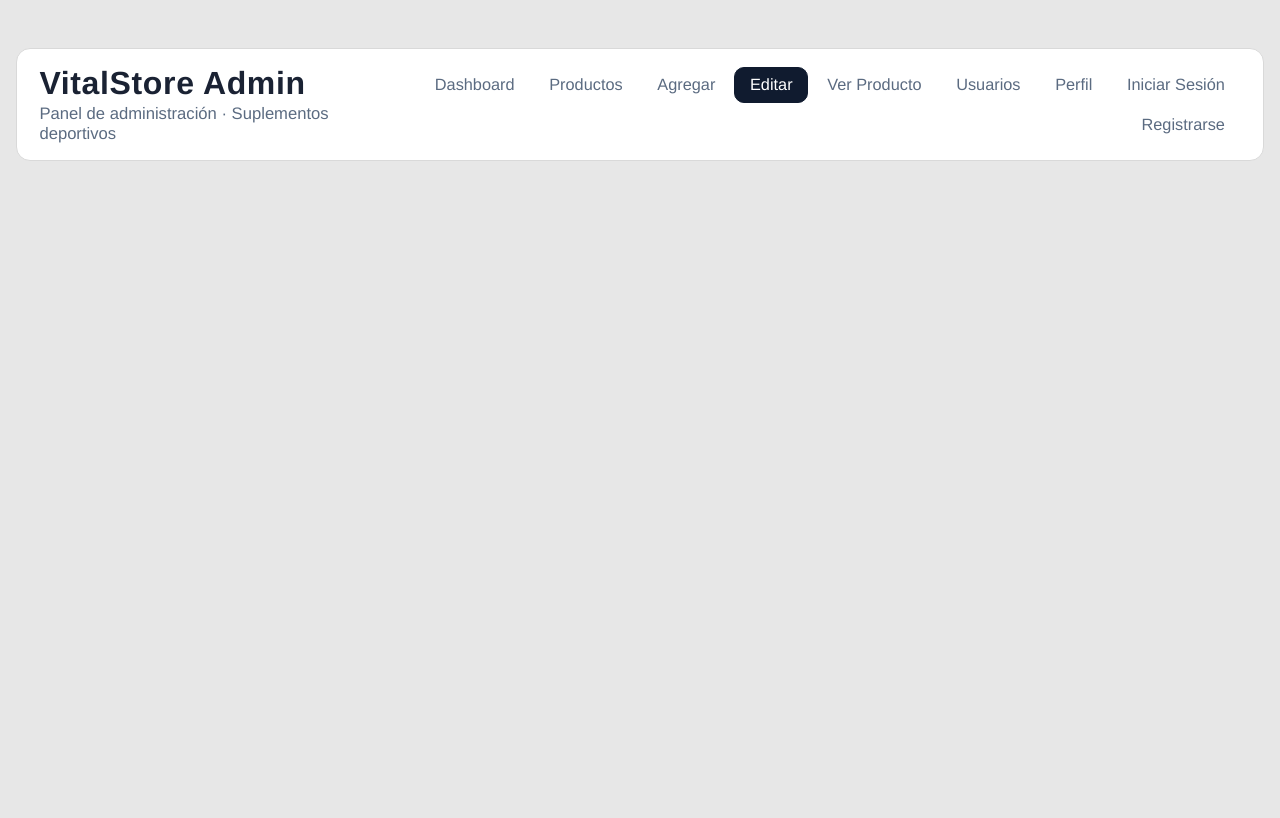
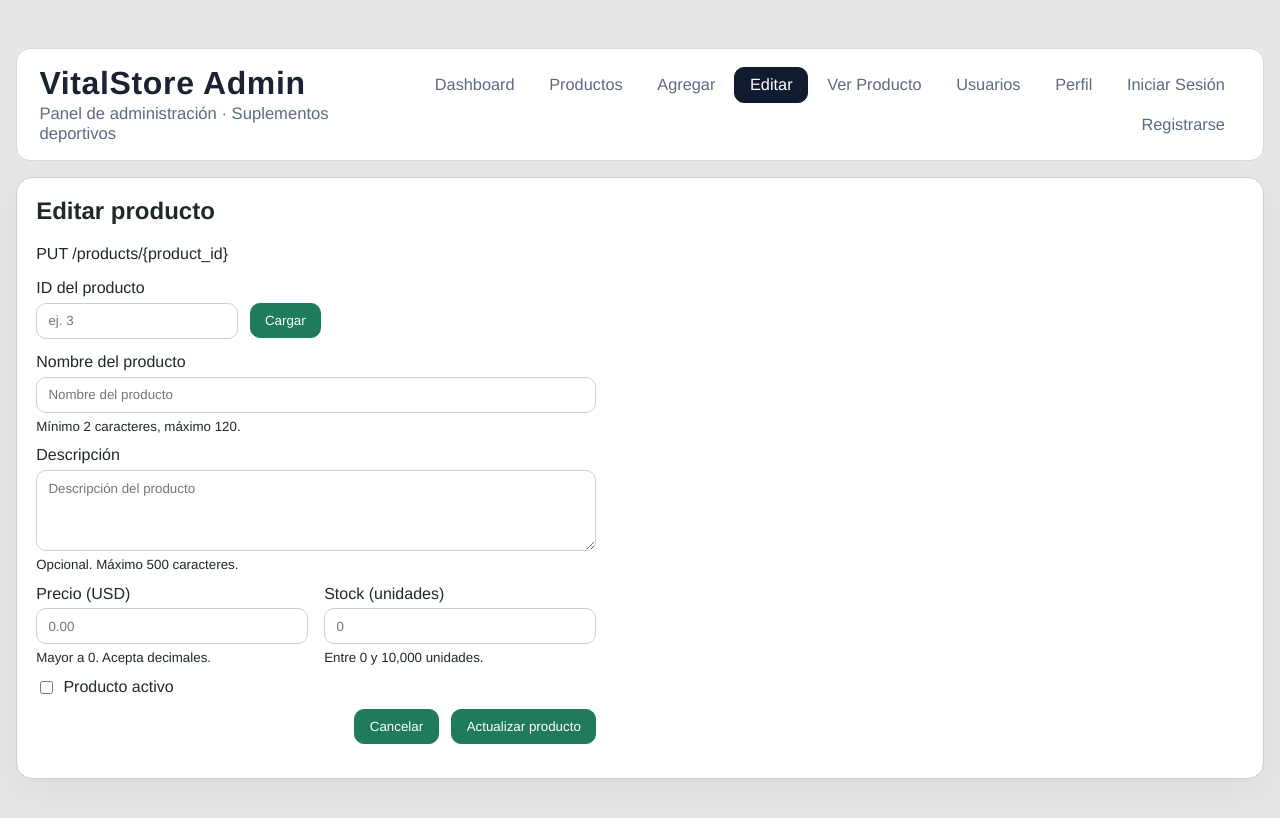
Before and after one commit to Jassos/PSP-Practica, a React (Vite) app in the folder frontend/: page /productos/editar in a window 1280 px wide. Shown: the top 818 px of the page. Built offline with nearby package versions, Linux system fonts and the light colour scheme.

Commit message:
Crear esqueleto front

```diff
--- a/frontend/src/pages/EditarPage.jsx
+++ b/frontend/src/pages/EditarPage.jsx
@@ -60,7 +60,10 @@ import { useState } from "react";
 import { api } from "../api/client";
 import { ApiNotice } from "../components/ApiNotice";
 
-/* Consumo del endpoint */
+function formatField(value) {
+  return value === null || value === undefined ? "" : String(value);
+}
+
 export function EditarPage() {
   const [productId, setProductId] = useState("");
   const [name, setName] = useState("");
@@ -73,22 +76,44 @@ export function EditarPage() {
   const [message, setMessage] = useState("");
   const [warning, setWarning] = useState("");
   const [error, setError] = useState("");
+  const [fieldError, setFieldError] = useState("");
+
+  function resetStatus() {
+    setError("");
+    setMessage("");
+    setWarning("");
+    setFieldError("");
+  }
+
+  function handleCancel() {
+    resetStatus();
+    setProductId("");
+    setName("");
+    setDescription("");
+    setPrice("");
+    setStock("");
+    setIsActive(false);
+  }
 
   async function handleLoad(event) {
     event.preventDefault();
+    resetStatus();
     setLoadingLoad(true);
-    setError("");
-    setWarning("");
-    setMessage("");
+
+    if (!productId.trim()) {
+      setError("Ingrese un ID de producto válido.");
+      setLoadingLoad(false);
+      return;
+    }
 
     try {
       const product = await api.getProduct(productId);
-      setName(product.name ?? "");
-      setDescription(product.description ?? "");
-      setPrice(product.price ?? "");
-      setStock(product.stock ?? "");
+      setName(formatField(product.name));
+      setDescription(formatField(product.description));
+      setPrice(formatField(product.price));
+      setStock(formatField(product.stock));
       setIsActive(Boolean(product.is_active));
-      setMessage("Producto cargado");
+      setMessage("Producto cargado correctamente.");
     } catch (loadError) {
       const message = loadError?.message ?? "Error inesperado en la API";
       if (message.includes("404")) {
@@ -101,28 +126,57 @@ export function EditarPage() {
     }
   }
 
+  function validateForm() {
+    if (!productId.trim()) {
+      return "Debe cargar primero el ID del producto.";
+    }
+    if (!name.trim() || name.trim().length < 2) {
+      return "El nombre debe tener al menos 2 caracteres.";
+    }
+    if (name.trim().length > 120) {
+      return "El nombre no puede superar los 120 caracteres.";
+    }
+    if (description.trim().length > 500) {
+      return "La descripción no puede superar los 500 caracteres.";
+    }
+    const priceValue = Number(price);
+    if (!price || Number.isNaN(priceValue) || priceValue <= 0) {
+      return "El precio debe ser un número mayor a 0.";
+    }
+    const stockValue = Number(stock);
+    if (stock === "" || Number.isNaN(stockValue) || stockValue < 0 || stockValue > 10000) {
+      return "El stock debe estar entre 0 y 10,000 unidades.";
+    }
+    return "";
+  }
+
   async function handleUpdate(event) {
     event.preventDefault();
+    resetStatus();
+    const validationError = validateForm();
+    if (validationError) {
+      setFieldError(validationError);
+      return;
+    }
+
     setLoadingUpdate(true);
-    setError("");
-    setWarning("");
-    setMessage("");
 
     try {
       const response = await api.updateProduct(productId, {
-        name,
-        description,
+        name: name.trim(),
+        description: description.trim(),
         price: Number(price),
         stock: Number(stock),
         is_active: isActive
       });
-      setMessage("Producto actualizado");
+
+      setMessage("Producto actualizado correctamente.");
       setWarning(response.psp_warning ?? "");
       if (response.product) {
-        setName(response.product.name ?? "");
-        setDescription(response.product.description ?? "");
-        setPrice(response.product.price ?? "");
-        setStock(response.product.stock ?? "");
+        setName(formatField(response.product.name));
+        setDescription(formatField(response.product.description));
+        setPrice(formatField(response.product.price));
+        setStock(formatField(response.product.stock));
         setIsActive(Boolean(response.product.is_active));
       }
     } catch (updateError) {
@@ -131,4 +185,109 @@ export function EditarPage() {
       setLoadingUpdate(false);
     }
   }
+
+  return (
+    <main className="panel">
+      <h2>Editar producto</h2>
+      <section className="visual-slot">
+        <p>PUT /products/{productId || "{product_id}"}</p>
+
+        <form className="form-grid" onSubmit={handleLoad}>
+          <label>
+            ID del producto
+            <div className="inline-form">
+              <input
+                value={productId}
+                onChange={(event) => setProductId(event.target.value)}
+                placeholder="ej. 3"
+              />
+              <button type="submit" disabled={loadingLoad}>
+                {loadingLoad ? "Cargando..." : "Cargar"}
+              </button>
+            </div>
+          </label>
+        </form>
+
+        <form className="form-grid" onSubmit={handleUpdate}>
+          <label>
+            Nombre del producto
+            <input
+              value={name}
+              onChange={(event) => setName(event.target.value)}
+              placeholder="Nombre del producto"
+              minLength={2}
+              maxLength={120}
+            />
+            <small>Mínimo 2 caracteres, máximo 120.</small>
+          </label>
+
+          <label>
+            Descripción
+            <textarea
+              value={description}
+              onChange={(event) => setDescription(event.target.value)}
+              placeholder="Descripción del producto"
+              rows={4}
+              maxLength={500}
+            />
+            <small>Opcional. Máximo 500 caracteres.</small>
+          </label>
+
+          <div className="form-grid" style={{ gridTemplateColumns: "1fr 1fr", gap: "1rem" }}>
+            <label>
+              Precio (USD)
+              <input
+                type="number"
+                value={price}
+                onChange={(event) => setPrice(event.target.value)}
+                placeholder="0.00"
+                min="0.01"
+                step="0.01"
+              />
+              <small>Mayor a 0. Acepta decimales.</small>
+            </label>
+
+            <label>
+              Stock (unidades)
+              <input
+                type="number"
+                value={stock}
+                onChange={(event) => setStock(event.target.value)}
+                placeholder="0"
+                min="0"
+                max="10000"
+                step="1"
+              />
+              <small>Entre 0 y 10,000 unidades.</small>
+            </label>
+          </div>
+
+          <label className="switch-line">
+            <input
+              type="checkbox"
+              checked={isActive}
+              onChange={(event) => setIsActive(event.target.checked)}
+            />
+            Producto activo
+          </label>
+
+          <ApiNotice
+            title="Resultado"
+            error={error || fieldError}
+            warning={warning}
+            success={message}
+          />
+
+          <div className="inline-form" style={{ justifyContent: "flex-end", gap: "0.8rem" }}>
+            <button type="button" onClick={handleCancel} disabled={loadingLoad || loadingUpdate}>
+              Cancelar
+            </button>
+            <button type="submit" disabled={loadingUpdate || loadingLoad}>
+              {loadingUpdate ? "Actualizando..." : "Actualizar producto"}
+            </button>
+          </div>
+        </form>
+      </section>
+    </main>
+  );
 }
```
